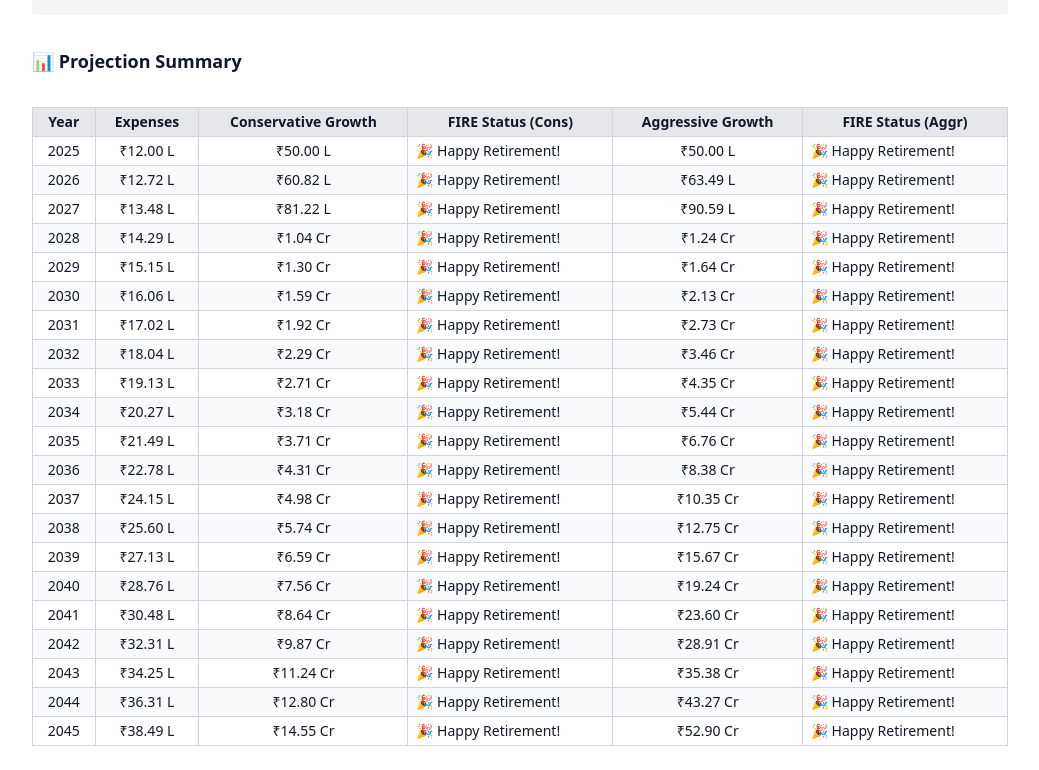
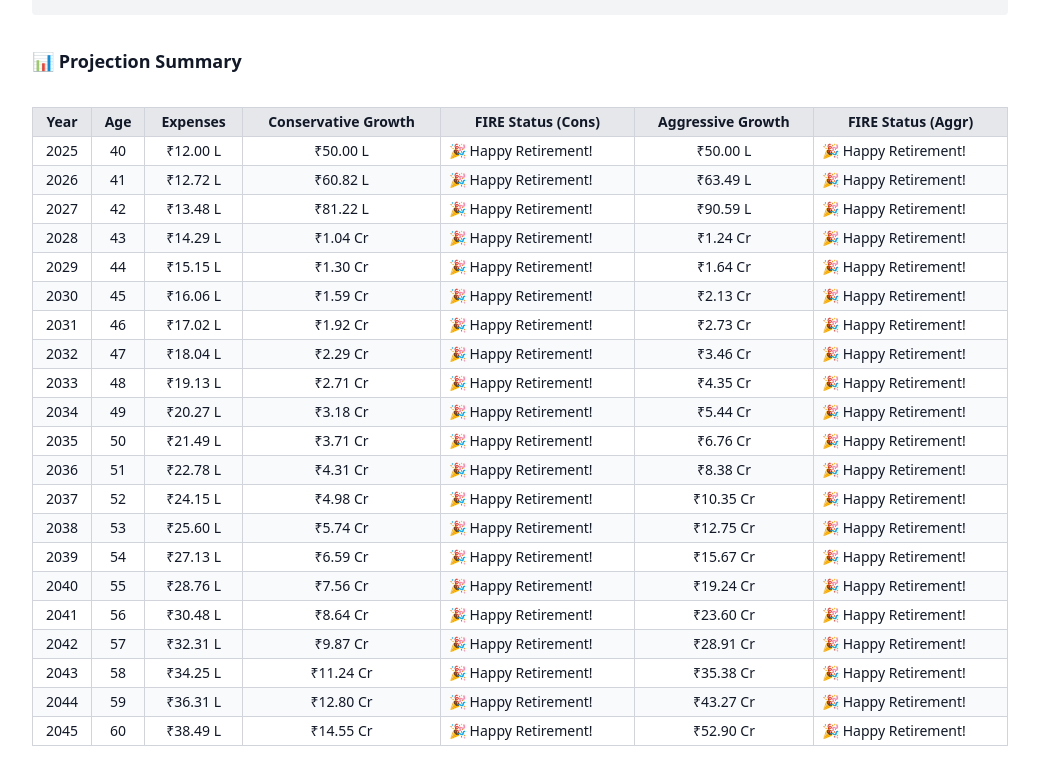
Before and after one commit to TheBeggarBowl/fire-tracker, a React (Vite) app: page / in a window 1280 px wide. Shown: the part 1413-2183 px from the top of the page, without its empty margins (120-1159 px from the left). Built offline with nearby package versions, Linux system fonts and the light colour scheme.

Commit message:
Update App.jsx
age

```diff
--- a/src/App.jsx
+++ b/src/App.jsx
@@ -1,5 +1,4 @@
 import { useEffect, useState } from "react";
-
 
 const monthNames = ["Jan", "Feb", "Mar", "Apr", "May", "Jun", "Jul", "Aug", "Sep", "Oct", "Nov", "Dec"];
 const fireIcons = { lean: "🏋️‍♂️", coast: "🦈", fire: "🔥", fat: "🐋" };
@@ -292,8 +291,8 @@ Good luck on your FIRE journey! 🔥`
     // After checking all individual milestones, check if all are now achieved.
     // This is for the "Happy Retirement!" condition.
     if (updatedMilestones.lean && updatedMilestones.coast && updatedMilestones.fire && updatedMilestones.fat && !updatedMilestones.all) {
-        achievedThisYear.push("🎉 Happy Retirement!"); // Add to current year's achievements for display
-        updatedMilestones.all = true; // Mark all as achieved persistently for future years
+      achievedThisYear.push("🎉 Happy Retirement!"); // Add to current year's achievements for display
+      updatedMilestones.all = true; // Mark all as achieved persistently for future years
     }
 
     // Update the state for the current path if there's any change in achievement flags
@@ -493,6 +492,7 @@ Good luck on your FIRE journey! 🔥`
         <thead className="bg-gray-200 dark:bg-gray-600">
           <tr>
             <th className="border px-2 py-1 border-gray-300 dark:border-gray-600">Year</th>
+            <th className="border px-2 py-1 border-gray-300 dark:border-gray-600">Age</th> {/* Added Age Column Header */}
             <th className="border px-2 py-1 border-gray-300 dark:border-gray-600">Expenses</th>
             <th className="border px-2 py-1 border-gray-300 dark:border-gray-600">Conservative Growth</th>
             <th className="border px-2 py-1 border-gray-300 dark:border-gray-600">FIRE Status (Cons)</th>
@@ -503,10 +503,13 @@ Good luck on your FIRE journey! 🔥`
         <tbody>
           {Object.entries(results.cons).map(([yr, consVal]) => {
             const aggrVal = results.aggr[yr];
+            // Calculate age for the current projection year
+            const currentAgeAtProjection = inputs.currentAge + (parseInt(yr) - inputs.startYear);
 
             return (
               <tr key={yr} className="odd:bg-white even:bg-gray-50 dark:odd:bg-gray-800 dark:even:bg-gray-750">
                 <td className="border px-2 py-1 border-gray-300 dark:border-gray-600">{yr}</td>
+                <td className="border px-2 py-1 border-gray-300 dark:border-gray-600">{currentAgeAtProjection}</td> {/* Added Age Column Data */}
                 <td className="border px-2 py-1 border-gray-300 dark:border-gray-600">{fmt(results.yearlyExpenses[yr] || 0)}</td>
                 <td className="border px-2 py-1 border-gray-300 dark:border-gray-600">{fmt(consVal)}</td>
                 <td className="border px-2 py-1 text-sm text-left border-gray-300 dark:border-gray-600">
```
